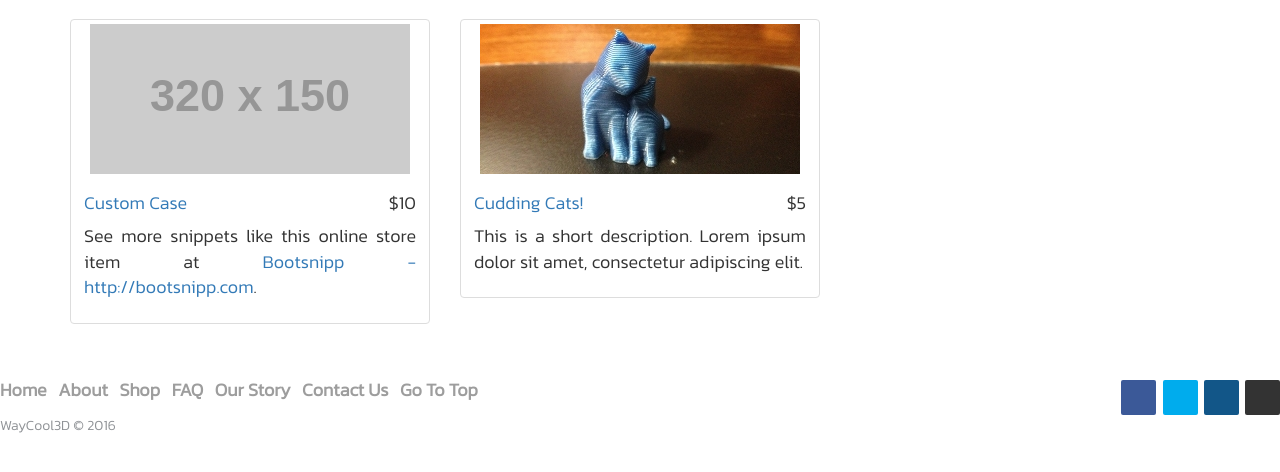
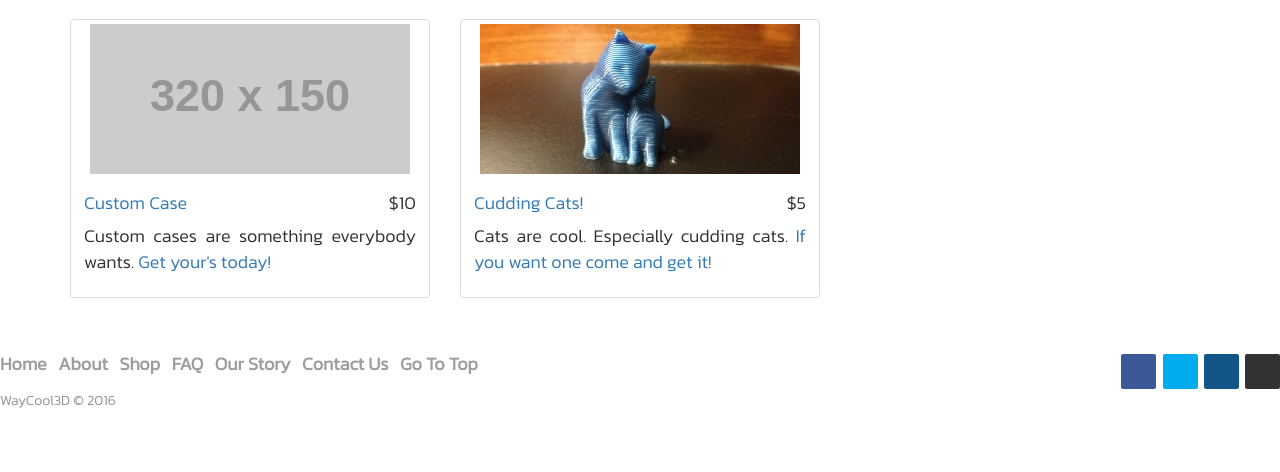
Before and after one commit to minglethepringle/waycool3d, a PHP site: page /shop in a window 1280 px wide. Shown: the part 81-553 px from the top of the page. Run offline with PHP 8.4, Linux system fonts and the light colour scheme; grey boxes labelled with a size stand in for pictures from a placeholder-image service; some libraries are stand-ins or nearby versions.

Commit message:
Still working on shop

```diff
--- a/pages/shop.php
+++ b/pages/shop.php
@@ -8,7 +8,7 @@
                                 <h4 class="pull-right">$10</h4>
                                 <h4><a href="#">Custom Case</a>
                                 </h4>
-                                <p>See more snippets like this online store item at <a target="_blank" href="http://www.bootsnipp.com">Bootsnipp - http://bootsnipp.com</a>.</p>
+                                <p>Custom cases are something everybody wants.<a href="/shop/case"> Get your's today!</a></p>
                             </div>
                         </div>
                     </div>
@@ -20,8 +20,7 @@
                                 <h4 class="pull-right">$5</h4>
                                 <h4><a href="#">Cudding Cats!</a>
                                 </h4>
-
-                                <p>This is a short description. Lorem ipsum dolor sit amet, consectetur adipiscing elit.</p>
+                                <p>Cats are cool. Especially cudding cats. <a href="/shop/cats">If you want one come and get it!</a></p>
                             </div>
                         </div>
                     </div>
```
